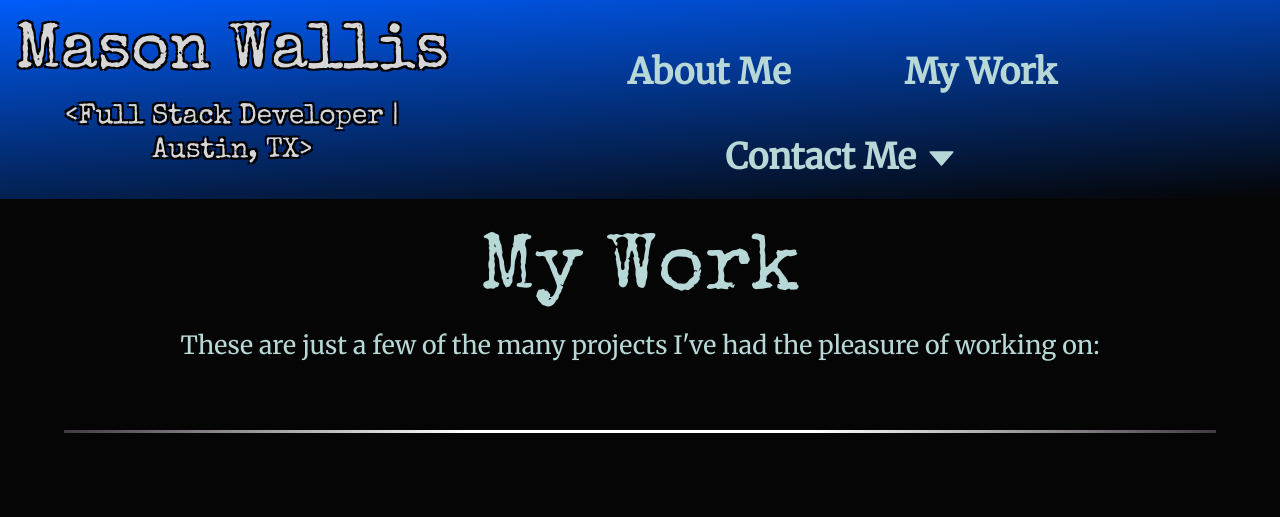
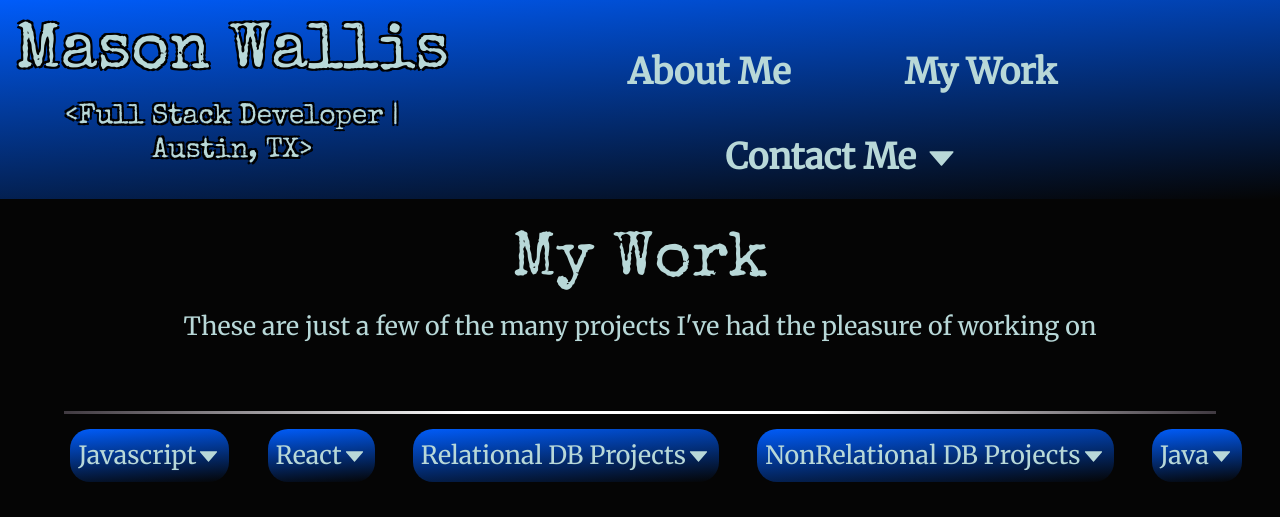
Before and after one commit to mwallis5110/Homework2, a React (Create React App) app: page /projects in a window 1280 px wide. Shown: the top 517 px of the page. Built offline with nearby package versions, Linux system fonts and the light colour scheme.

Commit message:
Projects page is ACTUALLY done for now

```diff
--- a/src/components/Header/Header.css
+++ b/src/components/Header/Header.css
@@ -7,14 +7,14 @@
 }
 
 .header h1 {
-  color: rgb(214, 214, 214);
+  color: #B8D8D8;
   text-shadow: -2px -2px 0 black, 2px -2px 0 black, -2px 2px 0 black,
     2px 2px 0 black;
   font-size: 65px;
 }
 
 .subheader {
-  color: rgb(214, 214, 214);
+  color: #B8D8D8;
   text-shadow: -2px -2px 0 black, 2px -2px 0 black, -2px 2px 0 black,
     2px 2px 0 black;
 }
--- /dev/null
+++ b/src/components/ProjectsNav/ProjectsNav.css
@@ -0,0 +1,20 @@
+.scrollToProject {
+    display: flex;
+    justify-content: space-evenly;
+}
+
+.scrollToProject li {
+    margin-top: 15px;
+    color: #B8D8D8;
+    font-size: 25px;
+    list-style-type: none;
+    cursor: pointer;
+  background: linear-gradient(-184deg, #005cfa, #050505 );
+    border-radius: 20px;
+    padding: 8px;
+    font-family: "Merriweather", serif;
+}
+
+.scrollToProject li:hover {
+    transform: scale(1.1);
+}
--- /dev/null
+++ b/src/components/ProjectsNav/ProjectsNav.js
@@ -0,0 +1,61 @@
+import React from "react";
+import { AiFillCaretDown } from "react-icons/ai";
+
+import "./ProjectsNav.css";
+
+export default function ProjectsNav() {
+  return (
+    <ul className="scrollToProject">
+      <li
+        className="javascriptCards"
+        onClick={() => {
+          const anchor = document.querySelector("#jsId");
+          anchor.scrollIntoView({ behavior: "smooth", block: "start" });
+        }}
+      >
+        Javascript
+        <AiFillCaretDown />
+      </li>
+      <li
+        className="reactCards"
+        onClick={() => {
+          const anchor = document.querySelector("#reactId");
+          anchor.scrollIntoView({ behavior: "smooth", block: "start" });
+        }}
+      >
+        React
+        <AiFillCaretDown />
+      </li>
+      <li
+        className="relationalCards"
+        onClick={() => {
+          const anchor = document.querySelector("#relationalId");
+          anchor.scrollIntoView({ behavior: "smooth", block: "start" });
+        }}
+      >
+        Relational DB Projects
+        <AiFillCaretDown />
+      </li>
+      <li
+        className="nonrelationalCards"
+        onClick={() => {
+          const anchor = document.querySelector("#nonrelationalId");
+          anchor.scrollIntoView({ behavior: "smooth", block: "start" });
+        }}
+      >
+        NonRelational DB Projects
+        <AiFillCaretDown />
+      </li>
+      <li
+        className="javaCards"
+        onClick={() => {
+          const anchor = document.querySelector("#javaId");
+          anchor.scrollIntoView({ behavior: "smooth", block: "start" });
+        }}
+      >
+        Java
+        <AiFillCaretDown />
+      </li>
+    </ul>
+  );
+}
--- /dev/null
+++ b/src/components/ScrollButton/ScrollButton.css
@@ -0,0 +1,29 @@
+.icon {
+    position: fixed;
+    bottom: 15px;
+    right: 10%;
+    height: 40px;
+    width: 40px;
+    border-radius: 100%;
+    background: #005cfa;
+    color: #B8D8D8;
+    font-size: 25px;
+    z-index: 1;
+    border: none;
+    cursor: pointer;
+    /* margin-top: 10px; */
+    animation: scrollTop 0.5s alternate ease infinite;
+}
+
+.upArrow {
+    margin-bottom: 10px;
+}
+
+@keyframes scrollTop {
+    from{
+        transform: translateY(2px);
+    }
+    to{
+        transform: translateY(-1px);
+    }
+}
--- /dev/null
+++ b/src/components/ScrollButton/ScrollButton.js
@@ -0,0 +1,38 @@
+import React, { useState } from "react";
+
+import { AiFillCaretUp } from "react-icons/ai";
+
+import "./ScrollButton.css";
+
+export default function ScrollButton() {
+  const [visible, setVisible] = useState(false);
+
+  const toggleVisible = () => {
+    const scrolled = document.documentElement.scrollTop;
+    if (scrolled > 300) {
+      setVisible(true);
+    } else if (scrolled <= 300) {
+      setVisible(false);
+    }
+  };
+
+  const scrollToTop = () => {
+    window.scrollTo({
+      top: 0,
+      behavior: "smooth",
+    });
+  };
+
+  window.addEventListener("scroll", toggleVisible);
+  return (
+    <div className="scrollButtonWrapper">
+      <button
+        className="icon"
+        onClick={scrollToTop}
+        style={{ display: visible ? "inline" : "none" }}
+      >
+        <AiFillCaretUp className="upArrow" />
+      </button>
+    </div>
+  );
+}
--- a/src/pages/About/about.css
+++ b/src/pages/About/about.css
@@ -5,7 +5,7 @@
 .aboutMe {
   margin-top: 25px;
   font-family: "Special Elite";
-  font-size: 300%;
+  font-size: 400%;
   text-align: center;
 }
 
--- a/src/pages/Projects/projects.css
+++ b/src/pages/Projects/projects.css
@@ -2,7 +2,7 @@
   position: relative;
   top: 25px;
   font-family: "Special Elite";
-  font-size: 500%;
+  font-size: 400%;
   text-align: center;
   color: #B8D8D8;
 }
--- a/src/pages/Projects/projects.js
+++ b/src/pages/Projects/projects.js
@@ -1,5 +1,7 @@
 import React from "react";
 
+import ProjectsNav from "../../components/ProjectsNav/ProjectsNav";
+import ScrollButton from "../../components/ScrollButton/ScrollButton";
 import {
   JSCard,
   ReactCard,
@@ -16,47 +18,54 @@ export default function Projects() {
       <h1 className="myWork">My Work</h1>
       <p className="topText">
         These are just a few of the many projects I've had the pleasure of
-        working on:
+        working on
       </p>
       <div className="cardWrapper">
+        <ScrollButton />
         <div className="JSSection">
           <div className="line"></div>
-          <h2 className="rowTitle">Javascript</h2>
+          <ProjectsNav />
+          <h2 className="rowTitle" id="jsId">
+            Javascript
+          </h2>
           <div className="Row">
             <JSCard />
           </div>
         </div>
         <div className="ReactSection">
           <div className="line"></div>
-          <h2 className="rowTitle">ReactJS</h2>
+          <h2 className="rowTitle" id="reactId">
+            ReactJS
+          </h2>
           <div className="Row">
             <ReactCard />
           </div>
         </div>
         <div className="RelationalSection">
           <div className="line"></div>
-
-          <h2 className="rowTitle">Relational Database Projects</h2>
+          <h2 className="rowTitle" id="relationalId">
+            Relational Database Projects
+          </h2>
           <div className="Row">
             <RelationalCard />
           </div>
         </div>
         <div className="NonRelationalSection">
           <div className="line"></div>
-
-          <h2 className="rowTitle">Non-Relational Database Projects</h2>
+          <h2 className="rowTitle" id="nonrelationalId">
+            Non-Relational Database Projects
+          </h2>
           <div className="Row">
             <NonRelationalCard />
           </div>
         </div>
-        {/* <div className="JavaSection">
-                  <div className="line"></div>
-
-          <h2>Java</h2>
+        <div className="JavaSection">
+          <div className="line"></div>
+          <h2 className="rowTitle" id="javaId">Java</h2>
           <div className="Row">
             <JavaCard />
           </div>
-        </div> */}
+        </div>
         <div className="line"></div>
       </div>
     </div>
```
